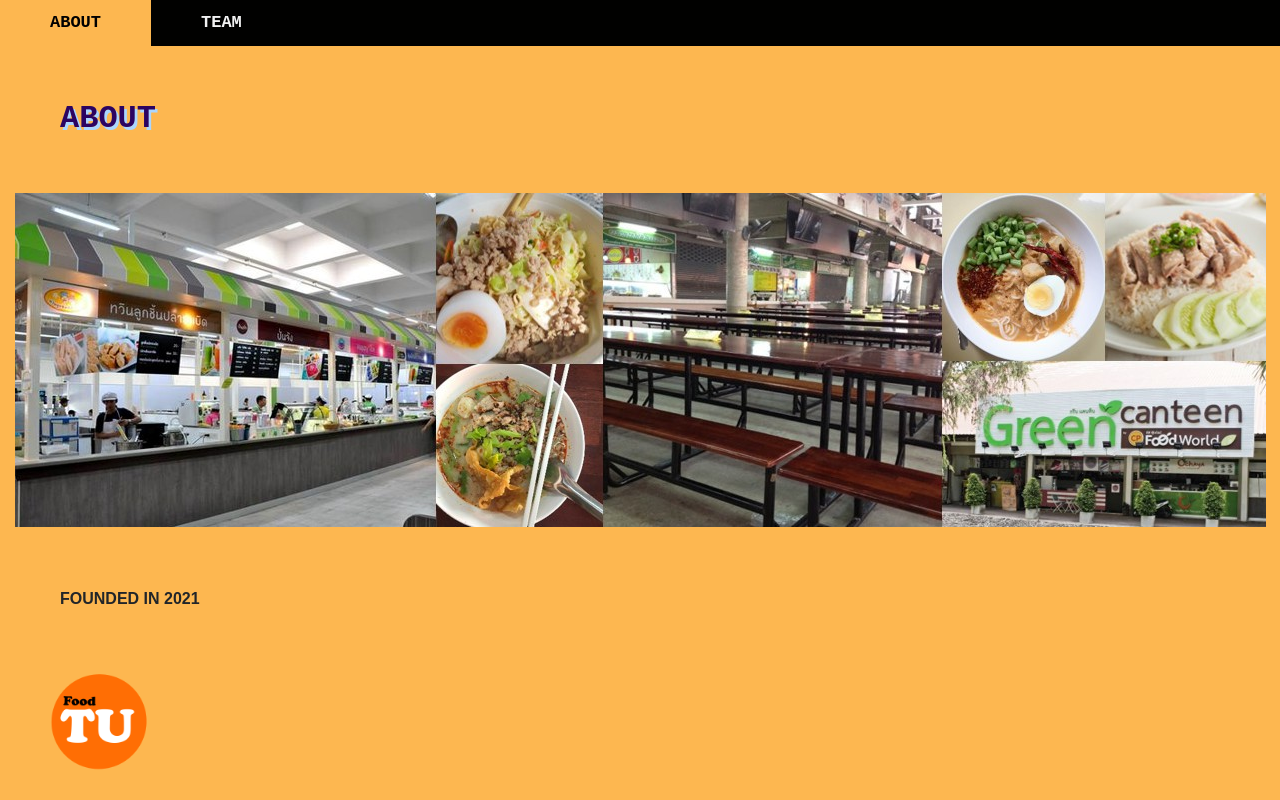
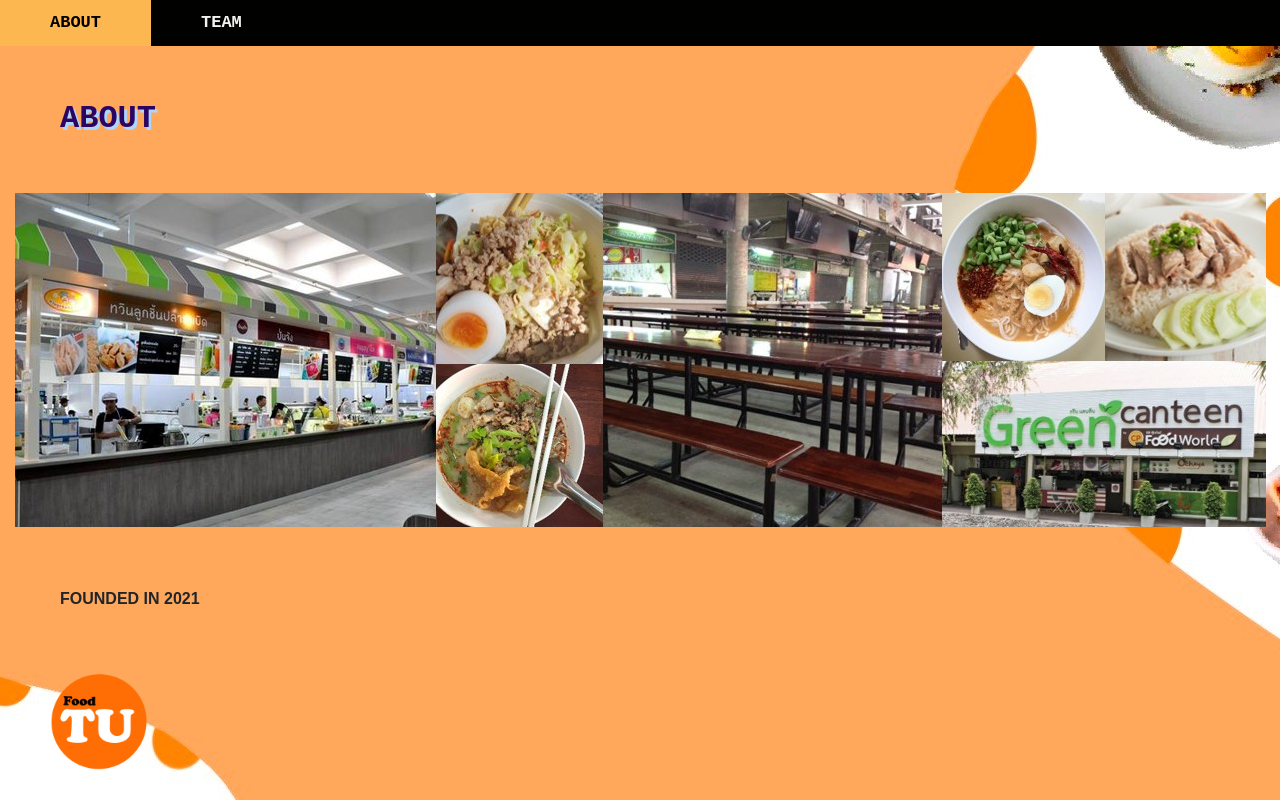
Before and after one commit to siny2000/food-tu-project, a Vue app: page /About in a window 1280 px wide. Built offline with nearby package versions, Linux system fonts and the light colour scheme; no server answers.

Commit message:
ตกแตร่ง

```diff
--- a/src/components/About.vue
+++ b/src/components/About.vue
@@ -50,6 +50,9 @@ p {
 body{
   font-family: Arial, Helvetica, sans-serif;
   font-size: 100%;
+  background-image: url('../assets/bg2.jpg');
+  background-repeat: no-repeat;
+  background-attachment: fixed;
 
 }
 .image{
--- a/src/components/Team.vue
+++ b/src/components/Team.vue
@@ -30,8 +30,9 @@ export default {
 </script>
 
 <style scoped>
+
 h1 {
-
+  margin: 40px;
   font-size: xx-large;
 
 }
@@ -42,10 +43,10 @@ p {
 
 }
 body{
+  background-image: url('../assets/bg2.jpg');
   font-family: Arial, Helvetica, sans-serif;
   font-size: 100%;
   margin: 60px;
-
 }
 .row{
   display: table-row;
@@ -56,4 +57,5 @@ body{
 
 }
 .image{width:40%;  padding:2%; float: none; display:table-cell ;}
+
 </style>
```
Also changed, not shown: src/assets/bg2.jpg (added).
